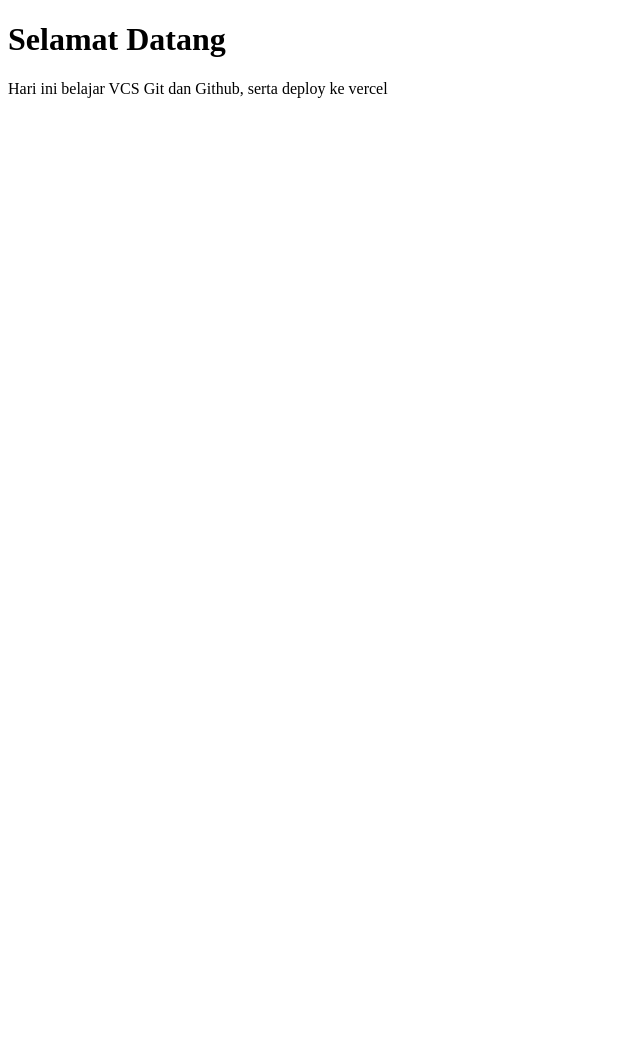
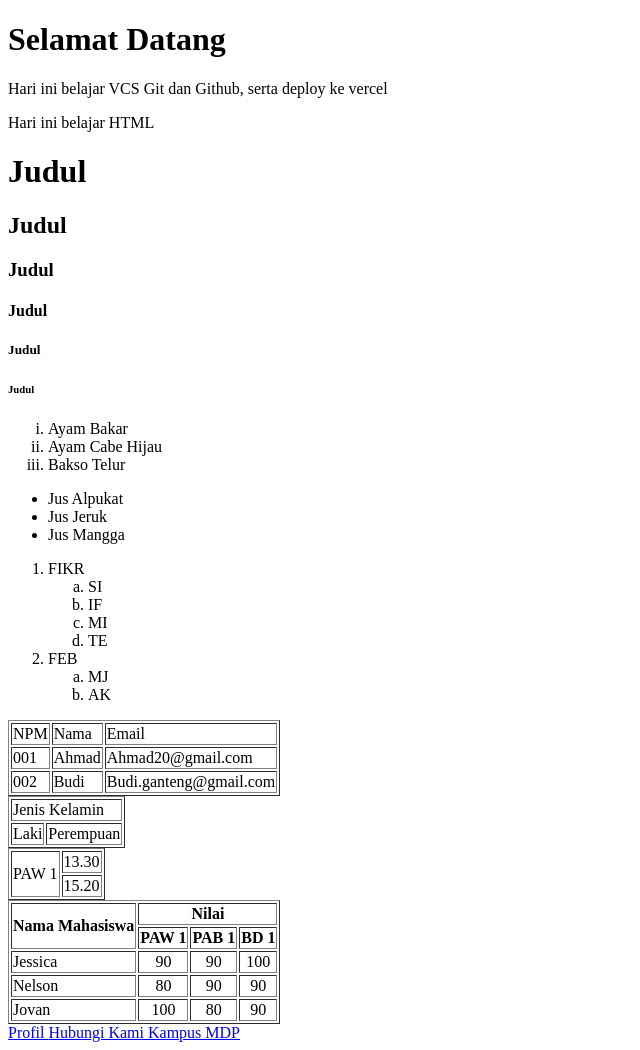
Before and after one commit to Angelim27/2425-si4a-paw1, a plain HTML site: page index.html in a window 1280 px wide. Shown: the whole page, without its empty margins (0-640 px from the left). Before the commit the page ends 800 px from the top, so only its background shows below. Drawn offline with Linux system fonts and the light colour scheme.

Commit message:
Menambahkan Profil dan Hubungi Kami

```diff
--- a/index.html
+++ b/index.html
@@ -6,7 +6,125 @@
     <title>Belajar HTML</title>
   </head>
   <body>
-    <h1>Selamat Datang</h1>
-    <p>Hari ini belajar VCS Git dan Github, serta deploy ke vercel</p>
+    <h1> Selamat Datang</h1>
+    <p> Hari ini belajar VCS Git dan Github, serta deploy ke vercel</p>
+    <p> Hari ini belajar HTML </p>
+    <!-- ini komentar -->
+     <!-- komentar tidak ditampilkan pad browser -->
+
+     <!-- heading dimulai dari h1 sampai h6 -->
+      <h1> Judul </h1>
+      <h2> Judul </h2>
+      <h3> Judul </h3>
+      <h4> Judul </h4>
+      <h5> Judul </h5>
+      <h6> Judul </h6>
+
+      <!-- Order List -->
+       <ol type = "i">
+        <li> Ayam Bakar </li>
+        <li> Ayam Cabe Hijau </li>
+        <li> Bakso Telur </li>
+
+       </ol>
+
+       <!-- Unorder List -->
+        <ul>
+          <li> Jus Alpukat </li>
+          <li> Jus Jeruk </li>
+          <li> Jus Mangga </li>
+        </ul>
+
+        <!-- latsol -->
+         <ol>
+            <li> FIKR </li>
+            <ol type = "a"0>
+              <li> SI </li>
+              <li> IF </li>
+              <li> MI </li>
+              <li> TE </li>
+            </ol>
+            <LI> FEB </LI>
+            <ol type = "a">
+              <li> MJ </li>
+              <li> AK </li>
+            </ol>
+         </ol>
+
+         <!-- Tabel -->
+          <table border = "1">
+            <!-- Baris -->
+             <tr>
+              <!-- Kolom -->
+               <td> NPM </td>
+               <td> Nama </td>
+               <td> Email </td>
+             </tr>
+             <tr>
+              <td> 001 </td>
+              <td> Ahmad </td>
+              <td> Ahmad20@gmail.com</td>
+             </tr>
+             <tr>
+              <td> 002 </td>
+              <td> Budi </td>
+              <td> Budi.ganteng@gmail.com</td>
+             </tr>
+
+             <!-- Colspan : menggabungkan kolom -->
+              <table border = "1">
+                <tr>
+                  <td Colspan = "2" > Jenis Kelamin </td>
+                </tr>
+                <td> Laki </td>
+                <td> Perempuan </td>
+
+              </table>
+             <!-- Rowspan : menggabungkan baris  -->
+              <table border = "1">
+                <tr>
+                  <td rowspan="2"> PAW 1 </td>
+                  <td> 13.30 </td>
+                </tr>
+                <tr>
+                  <td> 15.20 </td>
+                </tr>
+
+              </table>
+          </table>
+
+          <!-- Latsol -->
+           <table border = "1">
+            <tr>
+              <th rowspan="2"> Nama Mahasiswa </th>
+              <th colspan = "3" style="text-align: center;"> Nilai </th>
+            </tr>
+            <th> PAW 1 </th>
+            <th> PAB 1 </th>
+            <th> BD 1</th>
+
+            <tr>
+              <td> Jessica </td>
+              <td style="text-align: center;"> 90 </td>
+              <td style="text-align: center;"> 90 </td>
+              <td style="text-align: center;"> 100 </td>
+            </tr>
+              <td> Nelson </td>
+              <td style="text-align: center;"> 80 </td>
+              <td style="text-align: center;"> 90 </td>
+              <td style="text-align: center;"> 90 </td>
+            </tr>
+              <td> Jovan </td>
+              <td style="text-align: center;"> 100 </td>
+              <td style="text-align: center;"> 80 </td>
+              <td style="text-align: center;"> 90 </td>
+           </table>
+
+           <!-- Links -->
+            <a href="profil.html"> Profil </a>
+            <a href="hubungi.html"> Hubungi Kami </a>
+
+           <!-- Link Eksternal  -->
+            <a href="https://mdp.ac.id" target="_blank">Kampus MDP </a>
   </body>
 </html>
```
Also changed, not shown: hubungi.html (added, +11 -0 lines), profil.html (added, +11 -0 lines).
